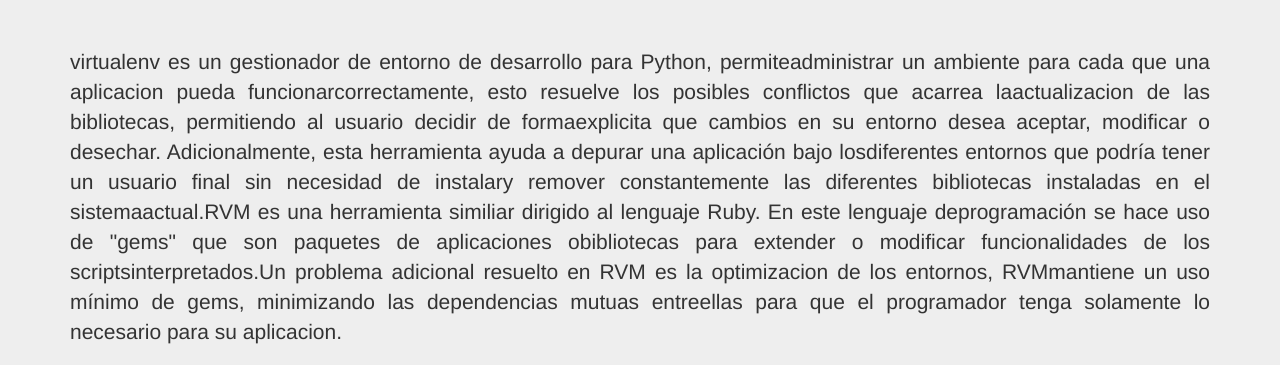
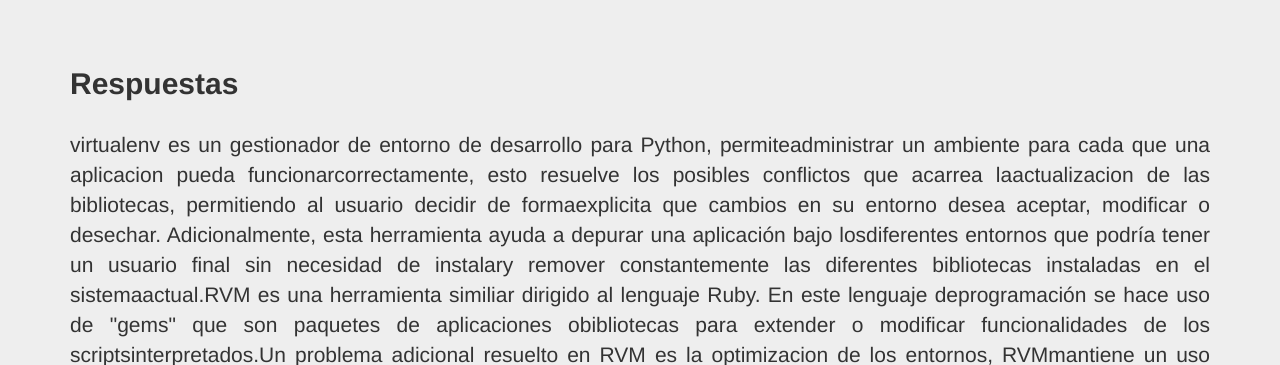
Before and after one commit to carlosrmd/CheckMyUrl-project, a Django app: page /about/ in a window 1280 px wide. Shown: the part 51-416 px from the top of the page. Run offline with Django 3.2, Linux system fonts and the light colour scheme; parts of the project's set-up code (start-up, migrations or seed data) failed here and were passed over; some libraries are stand-ins or nearby versions.

Commit message:
little fix

```diff
--- a/urlchecker/templates/about.html
+++ b/urlchecker/templates/about.html
@@ -2,7 +2,7 @@
 
 
 {% block contenido %}
-
+<h2><b>Respuestas</b></h2><br>
 {% for contenido in archivo %}
     <p align="justify">{{contenido}}<p>
 {% endfor %}
```
